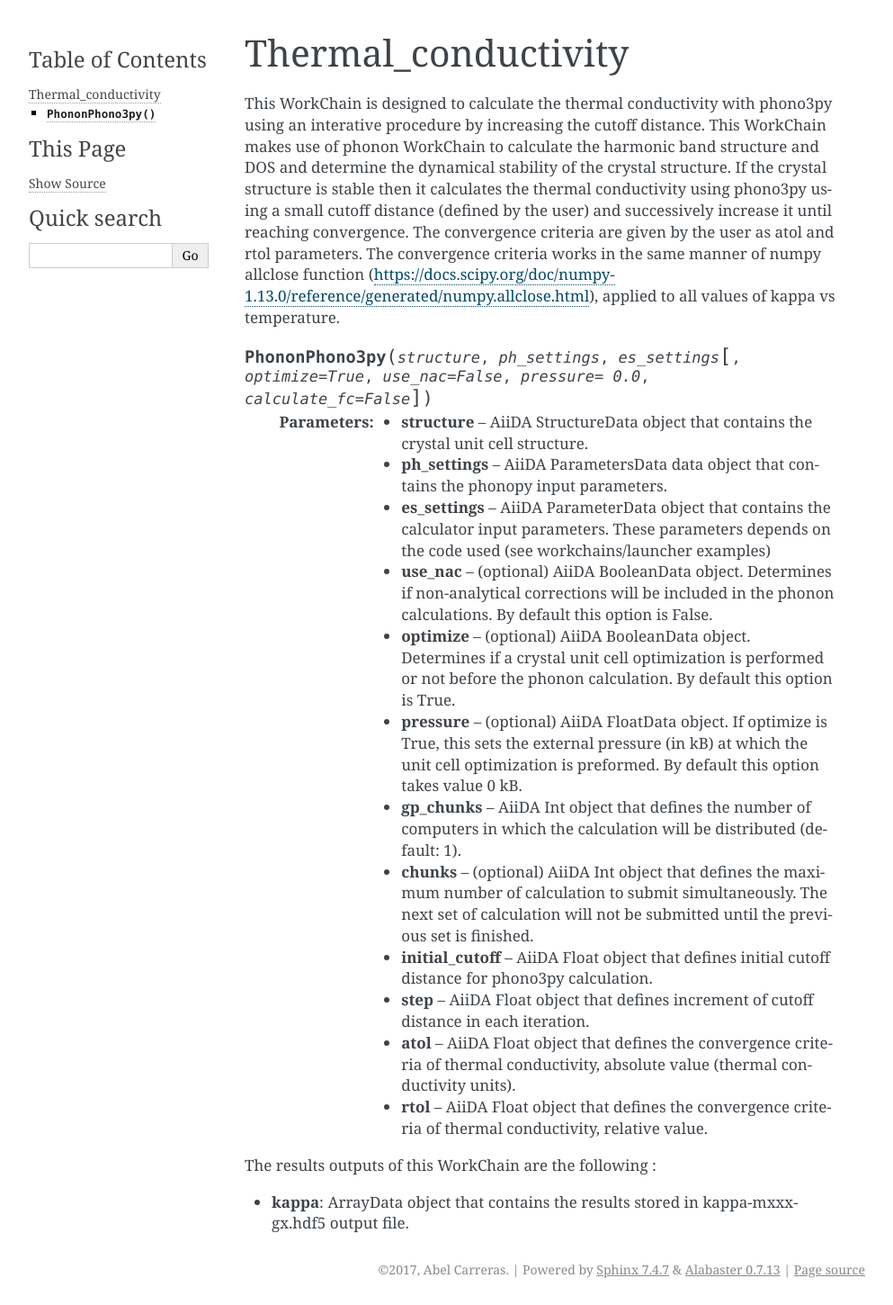
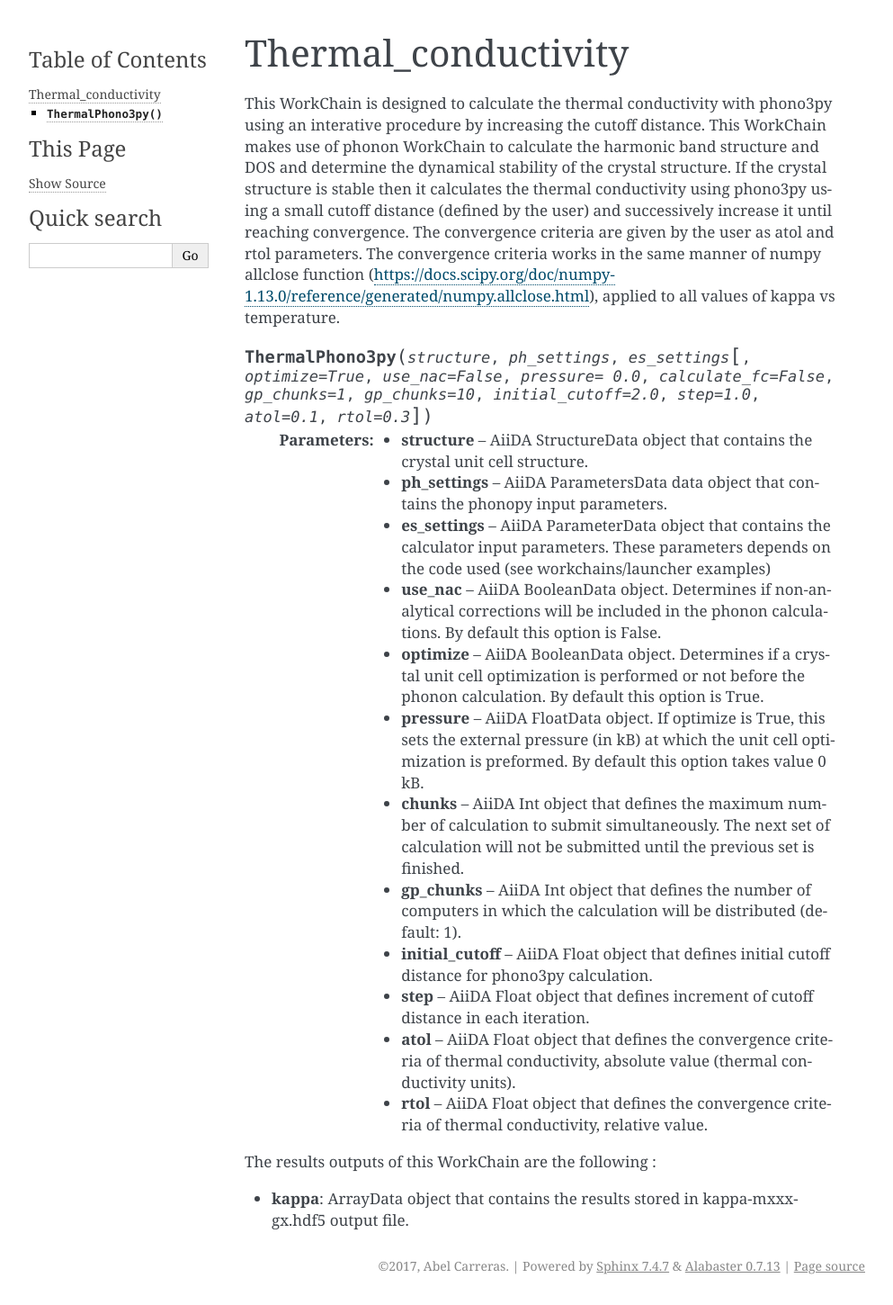
Before and after one commit to aiida-phonopy/aiida-phonopy, a Sphinx documentation site: the page built from docs/workchains/wc_thermal_conductivity.rst, in a window 1280 px wide. Shown: the whole page at 90% size, without its empty margins (148-1141 px from the left). Built offline with Sphinx 7.4.7, drawn with Linux system fonts in a browser that asks for light colours.

Commit message:
Update the manual

```diff
--- a/docs/workchains/wc_thermal_conductivity.rst
+++ b/docs/workchains/wc_thermal_conductivity.rst
@@ -10,16 +10,16 @@ The convergence criteria are given by the user as atol and rtol parameters. The
 in the same manner of numpy allclose function (https://docs.scipy.org/doc/numpy-1.13.0/reference/generated/numpy.allclose.html),
 applied to all values of kappa vs temperature.
 
-.. function:: PhononPhono3py(structure, ph_settings, es_settings [, optimize=True, use_nac=False, pressure= 0.0, calculate_fc=False])
+.. function:: ThermalPhono3py(structure, ph_settings, es_settings [, optimize=True, use_nac=False, pressure= 0.0, calculate_fc=False, gp_chunks=1, gp_chunks=10, initial_cutoff=2.0, step=1.0, atol=0.1, rtol=0.3])
 
    :param structure: AiiDA StructureData object that contains the crystal unit cell structure.
    :param ph_settings: AiiDA ParametersData data object that contains the phonopy input parameters.
    :param es_settings: AiiDA ParameterData object that contains the calculator input parameters. These parameters depends on the code used (see workchains/launcher examples)
-   :param use_nac: (optional) AiiDA BooleanData object. Determines if non-analytical corrections will be included in the phonon calculations. By default this option is False.
-   :param optimize: (optional) AiiDA BooleanData object. Determines if a crystal unit cell optimization is performed or not before the phonon calculation. By default this option is True.
-   :param pressure: (optional) AiiDA FloatData object. If optimize is True, this sets the external pressure (in kB) at which the unit cell optimization is preformed. By default this option takes value 0 kB.
-   :param gp_chunks: AiiDA Int object that defines the number of computers in which the calculation will be distributed (default: 1).
-   :param chunks: (optional) AiiDA Int object that defines the maximum number of calculation to submit simultaneously. The next set of calculation will not be submitted until the previous set is finished.
+   :param use_nac: AiiDA BooleanData object. Determines if non-analytical corrections will be included in the phonon calculations. By default this option is False.
+   :param optimize: AiiDA BooleanData object. Determines if a crystal unit cell optimization is performed or not before the phonon calculation. By default this option is True.
+   :param pressure: AiiDA FloatData object. If optimize is True, this sets the external pressure (in kB) at which the unit cell optimization is preformed. By default this option takes value 0 kB.
+   :param chunks: AiiDA Int object that defines the maximum number of calculation to submit simultaneously. The next set of calculation will not be submitted until the previous set is finished.
+   :param gp_chunks:  AiiDA Int object that defines the number of computers in which the calculation will be distributed (default: 1).
    :param initial_cutoff: AiiDA Float object that defines initial cutoff distance for phono3py calculation.
    :param step: AiiDA Float object that defines increment of cutoff distance in each iteration.
    :param atol: AiiDA Float object that defines the convergence criteria of thermal conductivity, absolute value (thermal conductivity units).
```
Also changed, not shown: docs/workchains/wc_phono3py_dist.rst (+5 -5 lines), 1 other file.
